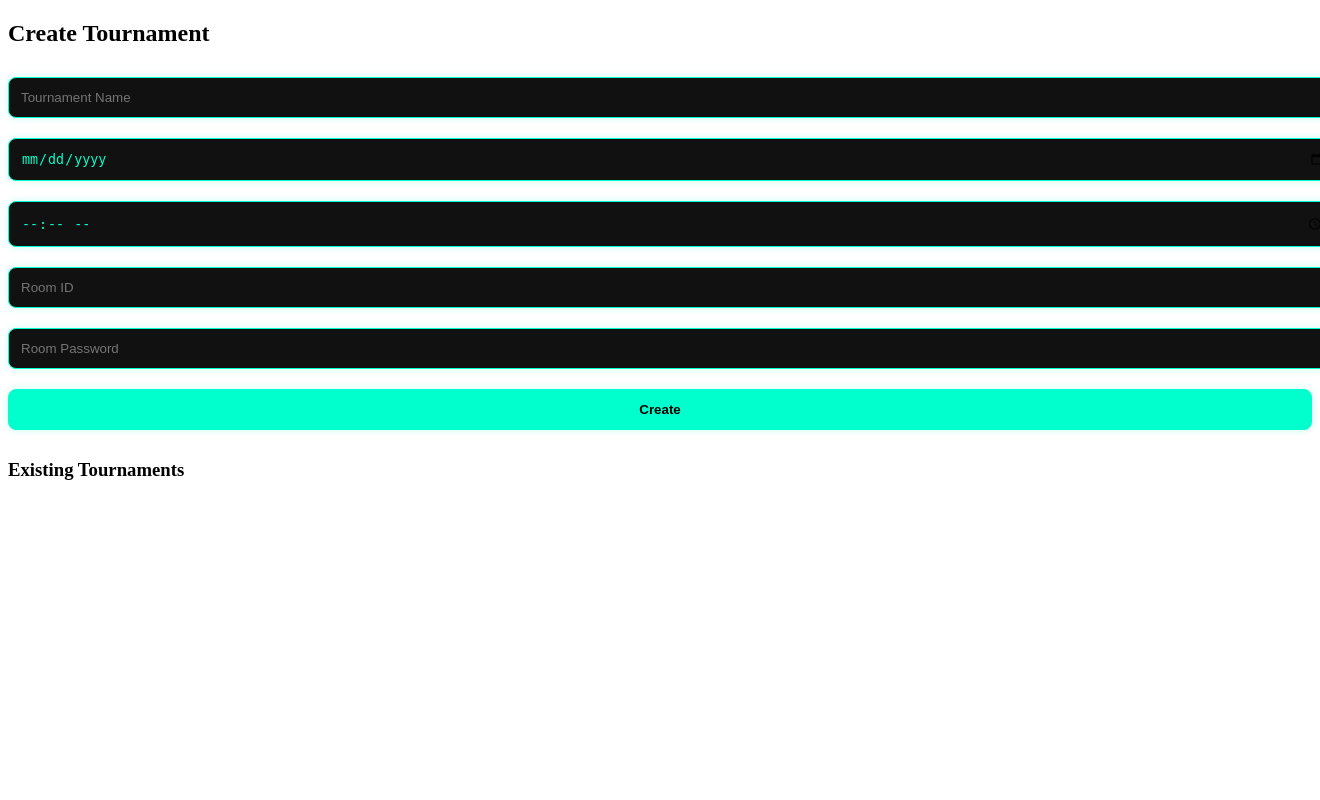
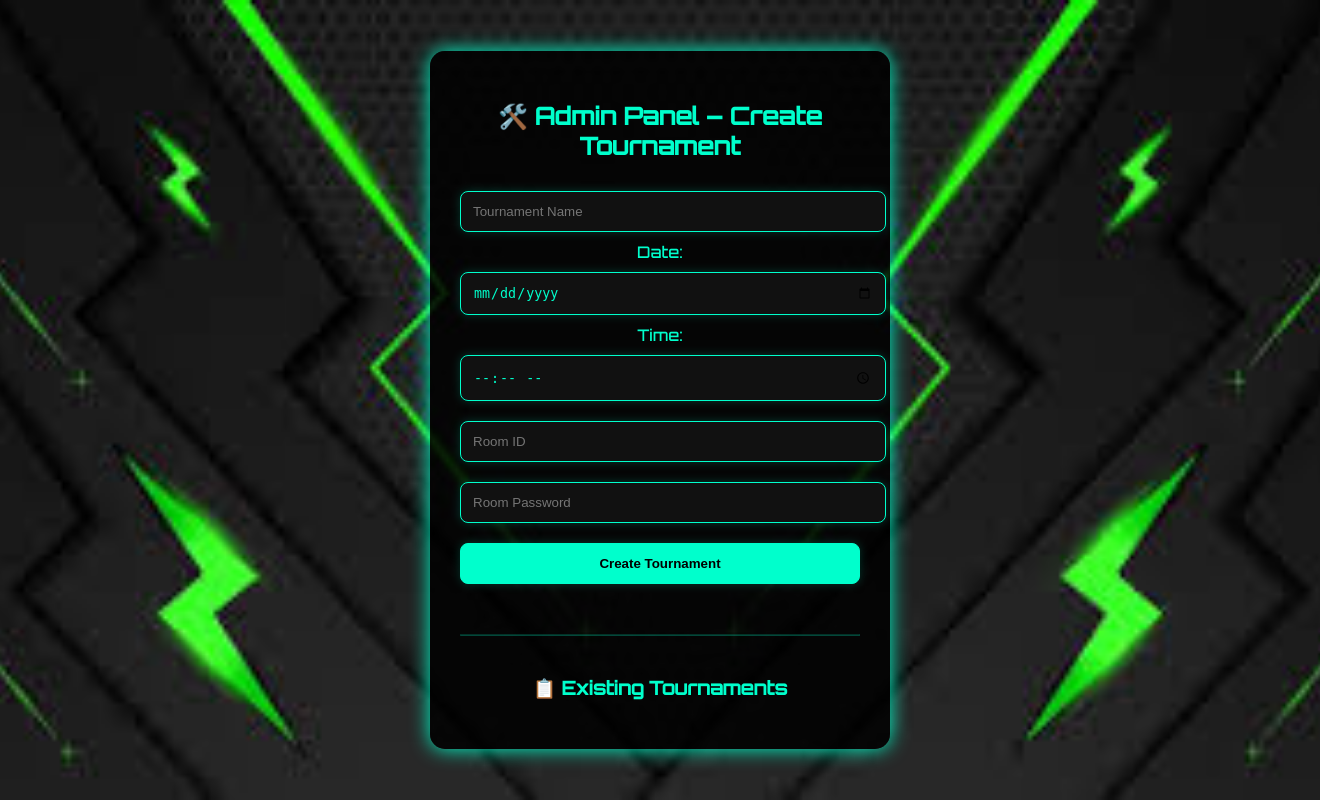
Before and after one commit to gamersparadise-blip/Tournament, a Flask app: page /admin in a window 1320 px wide; the page is wider, and only the part inside the window is pictured. Run offline with Flask 2, Linux system fonts and the light colour scheme; data that the repository does not hold is empty.

Commit message:
Update admin.html with calendar and time picker UI

```diff
--- a/templates/admin.html
+++ b/templates/admin.html
@@ -1,26 +1,37 @@
-
 <!DOCTYPE html>
-<html>
+<html lang="en">
 <head>
-    <title>Admin - Create Tournament</title>
+    <meta charset="UTF-8">
+    <title>Create Tournament</title>
     <link rel="stylesheet" href="/static/css/style.css">
+    <link href="https://fonts.googleapis.com/css2?family=Orbitron:wght@500&display=swap" rel="stylesheet">
 </head>
-<body>
-    <h2>Create Tournament</h2>
+<body class="neon-theme">
+    <div class="container">
+        <h2>🛠️ Admin Panel – Create Tournament</h2>
         <form method="POST">
             <input type="text" name="name" placeholder="Tournament Name" required><br>
+
+            <label>Date:</label>
             <input type="date" name="date" required><br>
+
+            <label>Time:</label>
             <input type="time" name="time" required><br>
+
             <input type="text" name="room_id" placeholder="Room ID" required><br>
             <input type="text" name="room_pass" placeholder="Room Password" required><br>
-        <button type="submit">Create</button>
+
+            <button type="submit">Create Tournament</button>
         </form>
 
-    <h3>Existing Tournaments</h3>
-    <ul>
+        <hr style="margin: 40px 0; border-color: #00ffcc44;">
+
+        <h3>📋 Existing Tournaments</h3>
+        <ul style="text-align: left;">
             {% for t in tournaments %}
-            <li>{{ t[1] }} on {{ t[2] }} at {{ t[3] }}</li>
+                <li><strong>{{ t[1] }}</strong> on {{ t[2] }} at {{ t[3] }} | Room ID: {{ t[4] }}, Pass: {{ t[5] }}</li>
             {% endfor %}
         </ul>
+    </div>
 </body>
 </html>
```
Lines whose indentation alone changed are shown as unchanged.
